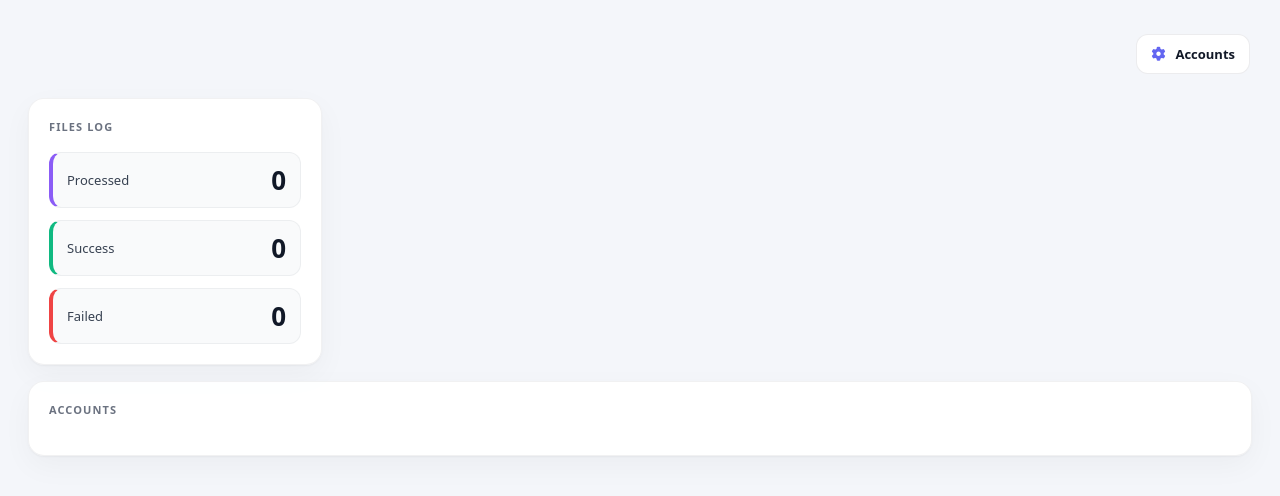
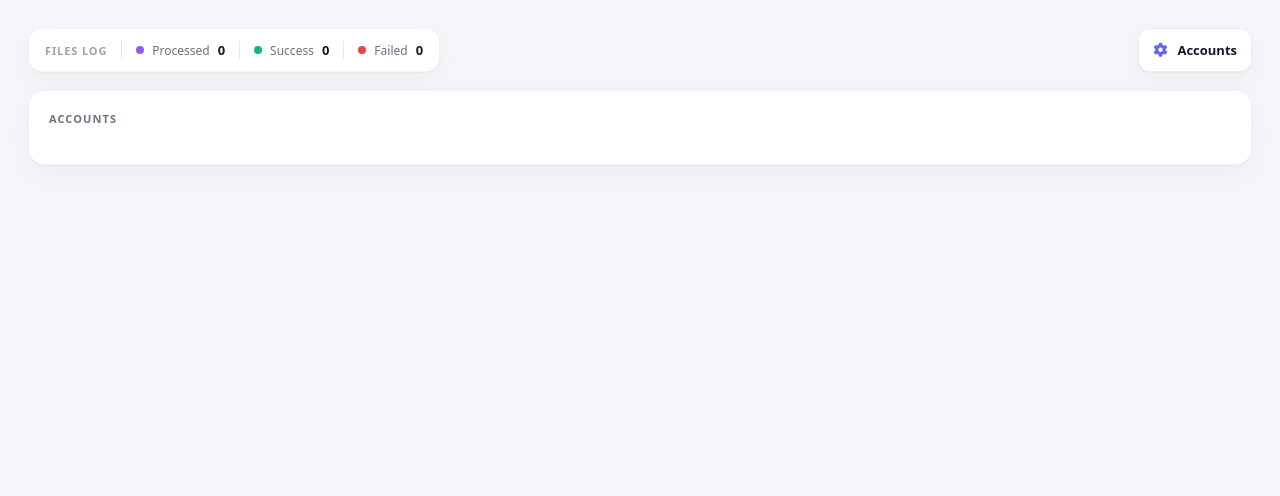
Before and after one commit to shrestha-bishal/sure-sync, a Python web app: template web/templates/index.html in a window 1280 px wide. Shown: the top 496 px of the page. Run offline with Jinja, Linux system fonts and the light colour scheme; the template is opened without the code that fills it, so the values that code supplies are empty.

Commit message:
added account list summary in the dashboard and updated the files log layout

```diff
--- a/web/static/style.css
+++ b/web/static/style.css
@@ -41,58 +41,127 @@ body {
     margin-bottom: 18px;
 }
 
-/* Stats container */
-.stats {
-    display: flex;
-    flex-direction: column;
-    gap: 12px;
-}
-
-/* Stat row */
-.stat-row {
+/* Topbar */
+.topbar {
     display: flex;
     align-items: center;
     justify-content: space-between;
-    padding: 14px;
-    border-radius: 12px;
-    background: #f9fafb;
-    border: 1px solid rgba(17, 24, 39, 0.05);
+    gap: 16px;
+    margin-bottom: 18px;
 }
 
-/* Variants */
-.stat-row.processed {
-    border-left: 4px solid #8b5cf6;
+/* Inline files log */
+.files-log-inline {
+    display: flex;
+    align-items: center;
+    gap: 14px;
+
+    height: 44px;
+
+    padding: 0 16px;
+
+    background: rgba(255,255,255,0.92);
+
+    border: 1px solid rgba(17,24,39,0.06);
+
+    border-radius: 14px;
+
+    box-shadow:
+        0 1px 2px rgba(0,0,0,0.04),
+        0 8px 24px rgba(0,0,0,0.04);
+
+    backdrop-filter: blur(10px);
 }
 
-.stat-row.success {
-    border-left: 4px solid #10b981;
+/* Stat item */
+.inline-stat {
+    display: flex;
+    align-items: center;
+    gap: 8px;
 }
 
-.stat-row.failed {
-    border-left: 4px solid #ef4444;
+/* Colored dot */
+.dot {
+    width: 8px;
+    height: 8px;
+    border-radius: 999px;
+    flex-shrink: 0;
 }
 
-/* Labels */
-.stat-label {
-    font-size: 13px;
-    font-weight: 500;
-    color: #374151;
+.processed .dot {
+    background: #8b5cf6;
 }
 
-/* Values */
-.value {
-    font-size: 26px;
+.success .dot {
+    background: #10b981;
+}
+
+.failed .dot {
+    background: #ef4444;
+}
+
+/* Text */
+.inline-label {
+    font-size: 12px;
+    font-weight: 500;
+    color: #6b7280;
+}
+
+.inline-value {
+    font-size: 13px;
     font-weight: 700;
-    line-height: 1;
     color: #111827;
 }
 
-/* Topbar */
-.topbar {
-    display: flex;
-    justify-content: flex-end;
+/* Divider */
+.divider {
+    width: 1px;
+    height: 18px;
+    background: #e5e7eb;
+}
+
+/* Accounts button */
+.settings-link {
+    display: inline-flex;
     align-items: center;
-    padding: 6px 2px;
+    gap: 10px;
+
+    height: 44px;
+
+    padding: 0 16px;
+
+    border-radius: 14px;
+
+    background: rgba(255,255,255,0.92);
+
+    border: 1px solid rgba(17,24,39,0.08);
+
+    color: #111827;
+
+    text-decoration: none;
+
+    font-size: 13px;
+    font-weight: 600;
+
+    box-shadow:
+        0 1px 2px rgba(0,0,0,0.04),
+        0 8px 24px rgba(0,0,0,0.04);
+
+    transition: all 0.2s ease;
+}
+
+.settings-link:hover {
+    transform: translateY(-1px);
+    background: white;
+}
+
+.files-log-title {
+    font-size: 11px;
+    font-weight: 700;
+    letter-spacing: 0.08em;
+    text-transform: uppercase;
+    color: #9ca3af;
+    white-space: nowrap;
 }
 
 /* Settings button */
--- a/web/templates/index.html
+++ b/web/templates/index.html
@@ -14,6 +14,36 @@
 
     <body>
         <div class="topbar">
+            <div class="files-log-inline">
+                <div class="files-log-title">
+                    Files Log
+                </div>
+
+                <div class="divider"></div>
+
+                <div class="inline-stat processed">
+                    <span class="dot"></span>
+                    <span class="inline-label">Processed</span>
+                    <span class="inline-value" id="files-processed">0</span>
+                </div>
+
+                <div class="divider"></div>
+
+                <div class="inline-stat success">
+                    <span class="dot"></span>
+                    <span class="inline-label">Success</span>
+                    <span class="inline-value" id="files-success">0</span>
+                </div>
+
+                <div class="divider"></div>
+
+                <div class="inline-stat failed">
+                    <span class="dot"></span>
+                    <span class="inline-label">Failed</span>
+                    <span class="inline-value" id="files-failed">0</span>
+                </div>
+            </div>
+
             <a href="/settings" class="settings-link">
                 <i class="fa-solid fa-gear"></i>
                 <span>Accounts</span>
@@ -21,29 +51,6 @@
         </div>
 
         <div class="grid">
-            <div class="card">
-                <div class="label">
-                    Files Log
-                </div>
-
-                <div class="stats">
-                    <div class="stat-row processed">
-                        <div class="stat-label">Processed</div>
-                        <div class="value" id="files-processed">0</div>
-                    </div>
-
-                    <div class="stat-row success">
-                        <div class="stat-label">Success</div>
-                        <div class="value" id="files-success">0</div>
-                    </div>
-
-                    <div class="stat-row failed">
-                        <div class="stat-label">Failed</div>
-                        <div class="value" id="files-failed">0</div>
-                    </div>
-                </div>
-            </div>
-
             <div class="card accounts-dashboard-card">
                 <div class="label">
                     Accounts
@@ -95,6 +102,7 @@
                                     </div>
                                 </div>
 
+                                <!--
                                 <div class="dashboard-stat">
                                     <div class="dashboard-stat-label">
                                         Last Sync
@@ -104,10 +112,10 @@
                                         2 mins ago
                                     </div>
 
-                                    <!-- <div class="dashboard-stat-value failed">
+                                    <div class="dashboard-stat-value failed">
                                         Failed
-                                    </div> -->
-                                </div>
+                                    </div>
+                                </div> -->
                             </div>
                         </div>
                     {% endfor %}
```
